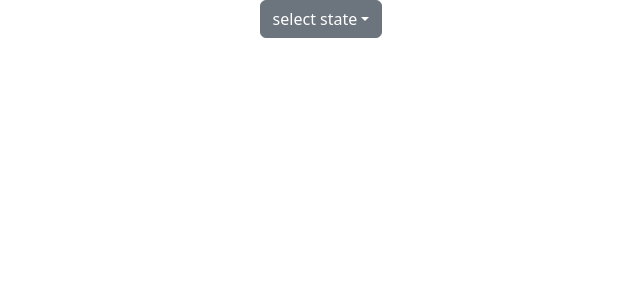
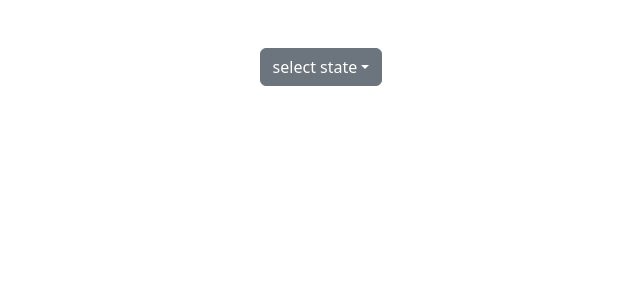
Before and after one commit to ravibarla/simple-dropdown, a React (Create React App) app: page / in a window 1280 px wide. Shown: the top 300 px of the page, without its empty margins (319-959 px from the left). Built offline with nearby package versions, Linux system fonts and the light colour scheme.

Commit message:
adding margin

```diff
--- a/src/App.js
+++ b/src/App.js
@@ -26,7 +26,7 @@ function App() {
   return (
     <div className="App">
       <div
-        className={`dropdown ${isDropdownOpen ? "show" : ""}`}
+        className={`dropdown ${isDropdownOpen ? "show" : ""} mt-5`}
         onMouseOver={handleMouseOver}
       >
         <button
@@ -46,7 +46,7 @@ function App() {
           <Lists ListItem={ListItem} handleMouseOut={handleMouseOut} />
         </div>
       </div>
-      <div>{stateSelected}</div>
+      <div className="mt-5">{stateSelected}</div>
     </div>
   );
 }
```
